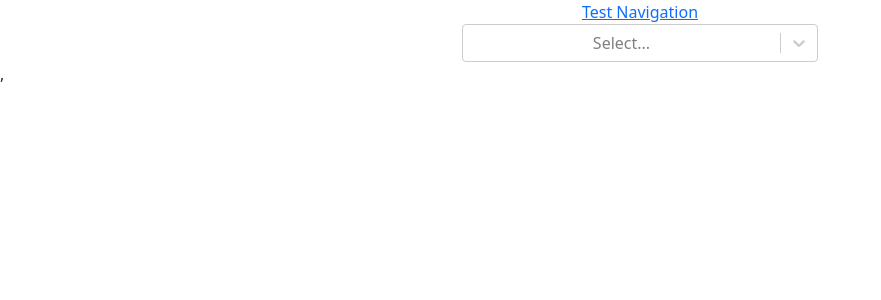
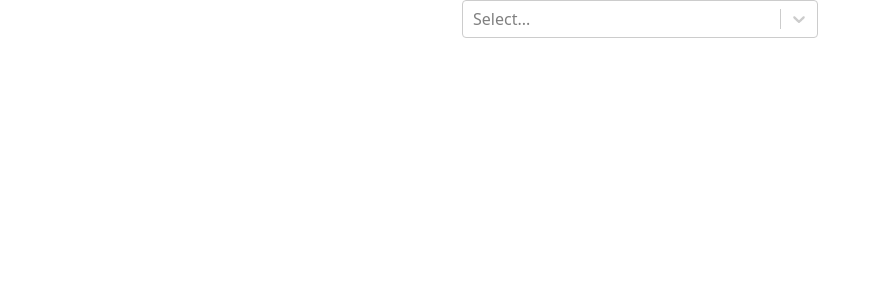
Before and after one commit to serayayakta/new-react, a React (Create React App) app in the folder my-app/: page /dropdownSimple in a window 1280 px wide. Shown: the top 300 px of the page, without its empty margins (0-881 px from the left). Built offline with nearby package versions, Linux system fonts and the light colour scheme.

Commit message:
navigation is fixed

```diff
--- a/my-app/package.json
+++ b/my-app/package.json
@@ -14,6 +14,7 @@
     "react-router-dom": "^6.3.0",
     "react-scripts": "5.0.1",
     "react-select": "^5.4.0",
+    "start": "^5.1.0",
     "web-vitals": "^2.1.4"
   },
   "scripts": {
--- a/my-app/src/App.js
+++ b/my-app/src/App.js
@@ -1,16 +1,8 @@
 import logo from './logo.svg';
 import { Link } from "react-router-dom";
 import './App.css';
-import {
-  BrowserRouter as Router,
-  Route,
-  Switch,
-} from "react-router-dom";
 import Select from 'react-select';
 import 'bootstrap/dist/css/bootstrap.min.css';
-
-// import page component
-import DropdownPage from "./pages/DropdownPage";
 
 const techCompanies = [
   { label: "Apple", value: 1 },
--- a/my-app/src/index.js
+++ b/my-app/src/index.js
@@ -3,15 +3,18 @@ import ReactDOM from 'react-dom/client';
 import './index.css';
 import App from './App';
 import reportWebVitals from './reportWebVitals';
-import { BrowserRouter } from 'react-router-dom';
+import {BrowserRouter, Route, Routes} from 'react-router-dom';
+import DropdownPage from './pages/DropdownPage';
 
 const root = ReactDOM.createRoot(document.getElementById('root'));
+
 root.render(
-  <React.StrictMode>
-    <BrowserRouter>
-      <App />
-    </BrowserRouter>,
-  </React.StrictMode>
+  <BrowserRouter>
+    <Routes>
+      <Route path="/" element={<App />} />
+      <Route path="/dropdownSimple" element={<DropdownPage />} />
+    </Routes>
+  </BrowserRouter>
 );
 
 // If you want to start measuring performance in your app, pass a function
```
Also changed, not shown: 1 other file (tests, documents, lock files or other folders).
